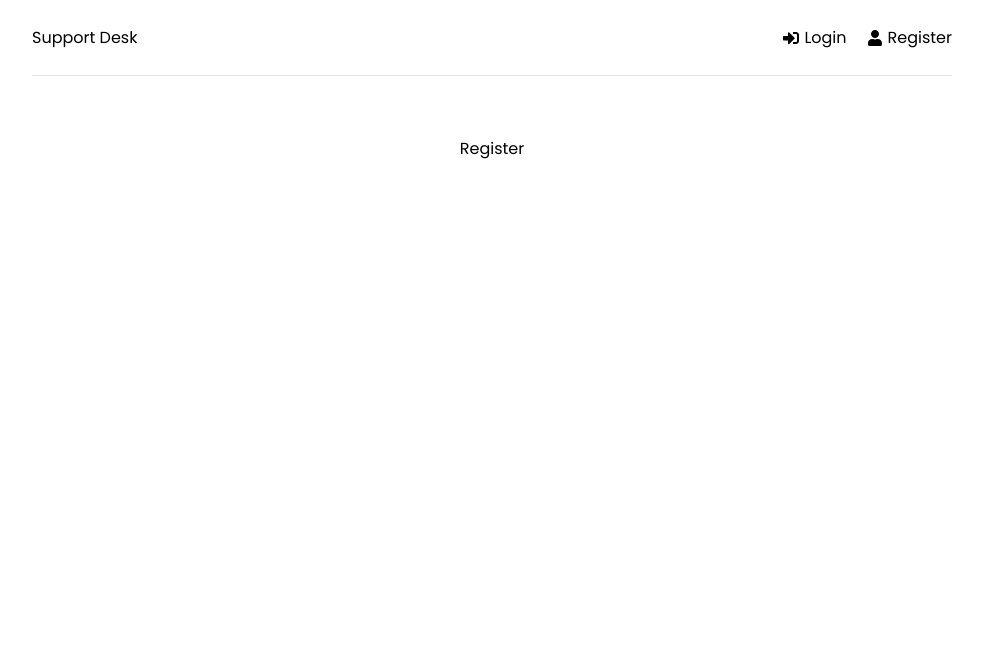
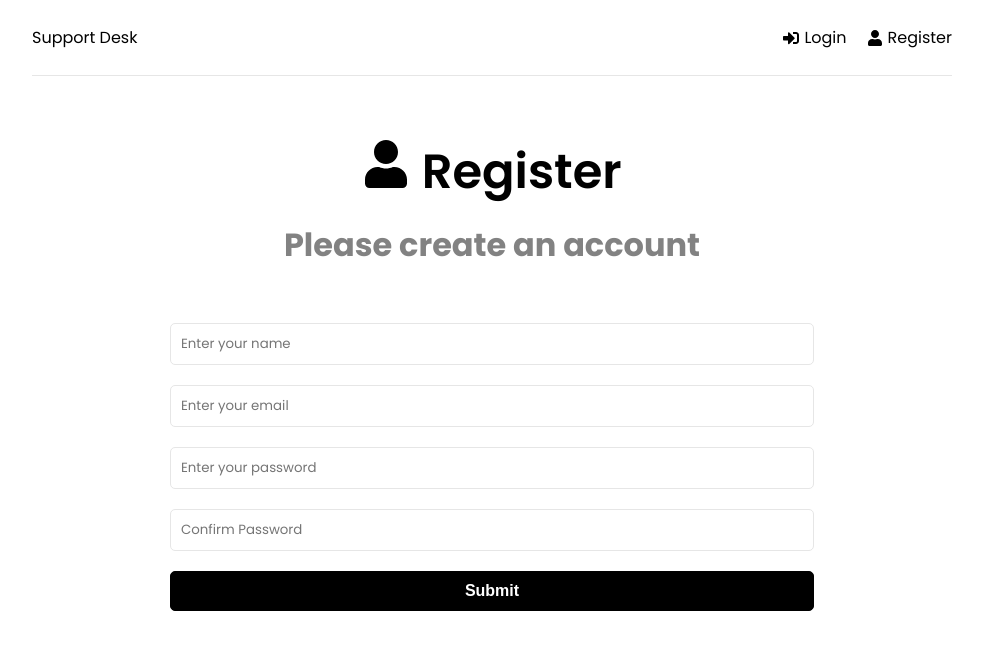
Before and after one commit to moviefan322/help-desk, a React (Create React App) app in the folder client/: page /register in a window 1280 px wide. Shown: the top 650 px of the page, without its empty margins (148-1131 px from the left). Built offline with nearby package versions, Linux system fonts and the light colour scheme.

Commit message:
adds forms to login,resgister an d layout for Home

```diff
--- a/client/src/App.js
+++ b/client/src/App.js
@@ -1,4 +1,6 @@
 import { BrowserRouter as Router, Route, Routes } from "react-router-dom";
+import { ToastContainer } from "react-toastify";
+import "react-toastify/dist/ReactToastify.css";
 import Home from "./pages/Home";
 import Login from "./pages/Login";
 import Register from "./pages/Register";
@@ -17,6 +19,7 @@
           </Routes>
         </div>
       </Router>
+      <ToastContainer />
     </>
   );
 }
--- a/client/src/pages/Home.jsx
+++ b/client/src/pages/Home.jsx
@@ -1,7 +1,21 @@
-import React from "react";
+import { Link } from "react-router-dom";
+import { FaQuestionCircle, FaTicketAlt } from "react-icons/fa";
 
 function Home() {
-  return <div>Home</div>;
+  return (
+    <>
+      <section className="heading">
+        <h1>What do you need help with?</h1>
+        <p>Please choose from an option below</p>
+      </section>
+      <Link to="/new-ticket" className="btn btn-reverse btn-block">
+        <FaQuestionCircle /> Create New Ticket
+      </Link>
+      <Link to="/tickets" className="btn btn-block">
+        <FaTicketAlt /> View My Tickets
+      </Link>
+    </>
+  );
 }
 
 export default Home;
--- a/client/src/pages/Login.jsx
+++ b/client/src/pages/Login.jsx
@@ -1,11 +1,67 @@
-import React from 'react'
+import { useState } from "react";
+import { toast } from "react-toastify";
+import { FaSignInAlt } from "react-icons/fa";
 
 function Login() {
+  const [formData, setFormData] = useState({
+    email: "",
+    password: "",
+  });
+
+  const { email, password } = formData;
+
+  const onChange = (e) => {
+    setFormData((prevState) => ({
+      ...prevState,
+      [e.target.name]: e.target.value,
+    }));
+  };
+
+  const onSubmit = async (e) => {
+    e.preventDefault();
+  };
+
   return (
-    <div>
-      Login
-    </div>
-  )
+    <>
+      <section className="heading">
+        <h1>
+          <FaSignInAlt /> Login
+        </h1>
+        <p>Please logn to get support</p>
+      </section>
+      <section className="form">
+        <form onSubmit={onSubmit}>
+          <div className="form-group">
+            <input
+              type="email"
+              className="form-control"
+              id="email"
+              name="email"
+              value={email}
+              onChange={onChange}
+              placeholder="Enter your email"
+              required
+            />
+          </div>
+          <div className="form-group">
+            <input
+              type="password"
+              className="form-control"
+              id="password"
+              name="password"
+              value={password}
+              onChange={onChange}
+              placeholder="Enter your password"
+              required
+            />
+          </div>
+          <div className="form-group">
+            <button className="btn btn-block">Submit</button>
+          </div>
+        </form>
+      </section>
+    </>
+  );
 }
 
-export default Login
+export default Login;
--- a/client/src/pages/Register.jsx
+++ b/client/src/pages/Register.jsx
@@ -1,11 +1,96 @@
-import React from 'react'
+import { useState } from "react";
+import { toast } from "react-toastify";
+import { FaUser } from "react-icons/fa";
 
 function Register() {
+  const [formData, setFormData] = useState({
+    name: "",
+    email: "",
+    password: "",
+    password2: "",
+  });
+
+  const { name, email, password, password2 } = formData;
+
+  const onChange = (e) => {
+    setFormData((prevState) => ({
+      ...prevState,
+      [e.target.name]: e.target.value,
+    }));
+  };
+
+  const onSubmit = async (e) => {
+    e.preventDefault();
+    if (password !== password2) {
+      toast.error("Passwords do not match");
+    }
+  };
+
   return (
-    <div>
-      Register
-    </div>
-  )
+    <>
+      <section className="heading">
+        <h1>
+          <FaUser /> Register
+        </h1>
+        <p>Please create an account</p>
+      </section>
+      <section className="form">
+        <form onSubmit={onSubmit}>
+          <div className="form-group">
+            <input
+              type="text"
+              className="form-control"
+              id="name"
+              name="name"
+              value={name}
+              onChange={onChange}
+              placeholder="Enter your name"
+              required
+            />
+          </div>
+          <div className="form-group">
+            <input
+              type="email"
+              className="form-control"
+              id="email"
+              name="email"
+              value={email}
+              onChange={onChange}
+              placeholder="Enter your email"
+              required
+            />
+          </div>
+          <div className="form-group">
+            <input
+              type="password"
+              className="form-control"
+              id="password"
+              name="password"
+              value={password}
+              onChange={onChange}
+              placeholder="Enter your password"
+              required
+            />
+          </div>
+          <div className="form-group">
+            <input
+              type="password"
+              className="form-control"
+              id="password2"
+              name="password2"
+              value={password2}
+              onChange={onChange}
+              placeholder="Confirm Password"
+              required
+            />
+          </div>
+          <div className="form-group">
+            <button className="btn btn-block">Submit</button>
+          </div>
+        </form>
+      </section>
+    </>
+  );
 }
 
-export default Register
+export default Register;
```
